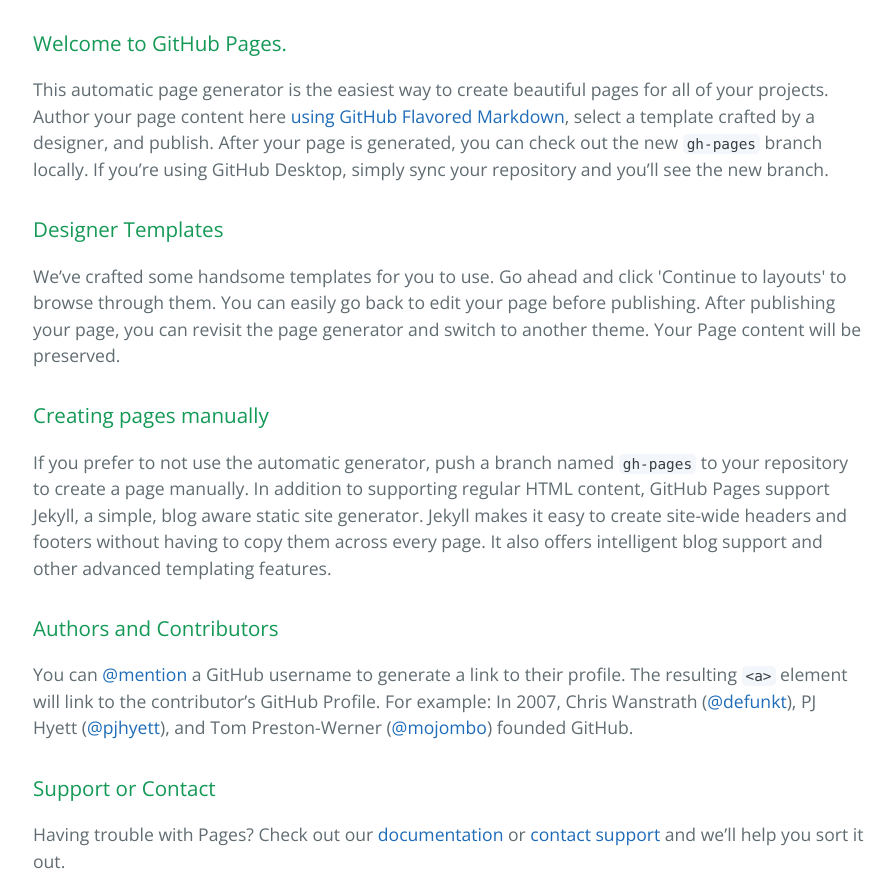
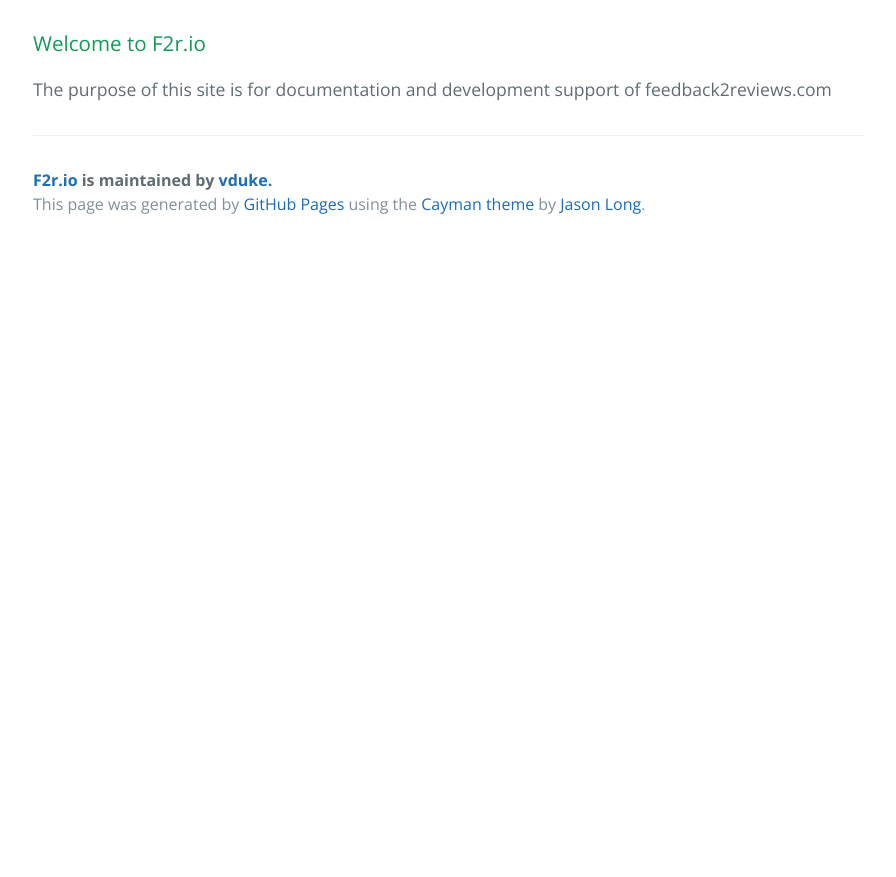
Before and after one commit to vduke/f2r.io, a plain HTML site: page index.html in a window 1280 px wide. Shown: the part 340-1217 px from the top of the page, without its empty margins (191-1087 px from the left). After the commit the page ends 800 px from the top, so only its background shows below. Drawn offline with nearby package versions, Linux system fonts and the light colour scheme.

```diff
--- a/index.html
+++ b/index.html
@@ -20,29 +20,9 @@
 
     <section class="main-content">
       <h3>
-<a id="welcome-to-github-pages" class="anchor" href="#welcome-to-github-pages" aria-hidden="true"><span class="octicon octicon-link"></span></a>Welcome to GitHub Pages.</h3>
+<a id="welcome-to-f2rio" class="anchor" href="#welcome-to-f2rio" aria-hidden="true"><span class="octicon octicon-link"></span></a>Welcome to F2r.io</h3>
 
-<p>This automatic page generator is the easiest way to create beautiful pages for all of your projects. Author your page content here <a href="https://guides.github.com/features/mastering-markdown/">using GitHub Flavored Markdown</a>, select a template crafted by a designer, and publish. After your page is generated, you can check out the new <code>gh-pages</code> branch locally. If you’re using GitHub Desktop, simply sync your repository and you’ll see the new branch.</p>
-
-<h3>
-<a id="designer-templates" class="anchor" href="#designer-templates" aria-hidden="true"><span class="octicon octicon-link"></span></a>Designer Templates</h3>
-
-<p>We’ve crafted some handsome templates for you to use. Go ahead and click 'Continue to layouts' to browse through them. You can easily go back to edit your page before publishing. After publishing your page, you can revisit the page generator and switch to another theme. Your Page content will be preserved.</p>
-
-<h3>
-<a id="creating-pages-manually" class="anchor" href="#creating-pages-manually" aria-hidden="true"><span class="octicon octicon-link"></span></a>Creating pages manually</h3>
-
-<p>If you prefer to not use the automatic generator, push a branch named <code>gh-pages</code> to your repository to create a page manually. In addition to supporting regular HTML content, GitHub Pages support Jekyll, a simple, blog aware static site generator. Jekyll makes it easy to create site-wide headers and footers without having to copy them across every page. It also offers intelligent blog support and other advanced templating features.</p>
-
-<h3>
-<a id="authors-and-contributors" class="anchor" href="#authors-and-contributors" aria-hidden="true"><span class="octicon octicon-link"></span></a>Authors and Contributors</h3>
-
-<p>You can <a href="https://github.com/blog/821" class="user-mention">@mention</a> a GitHub username to generate a link to their profile. The resulting <code>&lt;a&gt;</code> element will link to the contributor’s GitHub Profile. For example: In 2007, Chris Wanstrath (<a href="https://github.com/defunkt" class="user-mention">@defunkt</a>), PJ Hyett (<a href="https://github.com/pjhyett" class="user-mention">@pjhyett</a>), and Tom Preston-Werner (<a href="https://github.com/mojombo" class="user-mention">@mojombo</a>) founded GitHub.</p>
-
-<h3>
-<a id="support-or-contact" class="anchor" href="#support-or-contact" aria-hidden="true"><span class="octicon octicon-link"></span></a>Support or Contact</h3>
-
-<p>Having trouble with Pages? Check out our <a href="https://help.github.com/pages">documentation</a> or <a href="https://github.com/contact">contact support</a> and we’ll help you sort it out.</p>
+<p>The purpose of this site is for documentation and development support of feedback2reviews.com</p>
 
       <footer class="site-footer">
         <span class="site-footer-owner"><a href="https://github.com/vduke/f2r.io">F2r.io</a> is maintained by <a href="https://github.com/vduke">vduke</a>.</span>
```
Also changed, not shown: params.json (+1 -1 lines).
